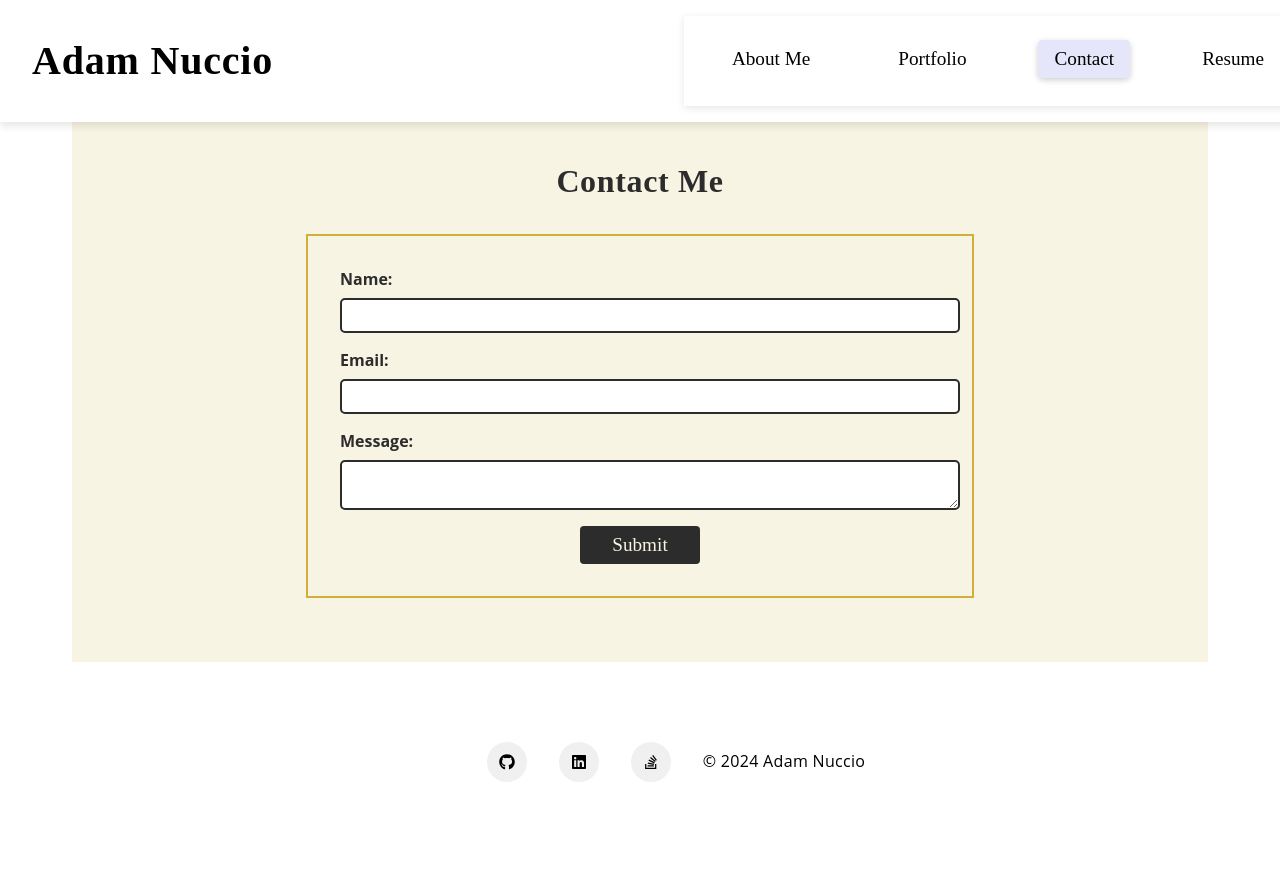
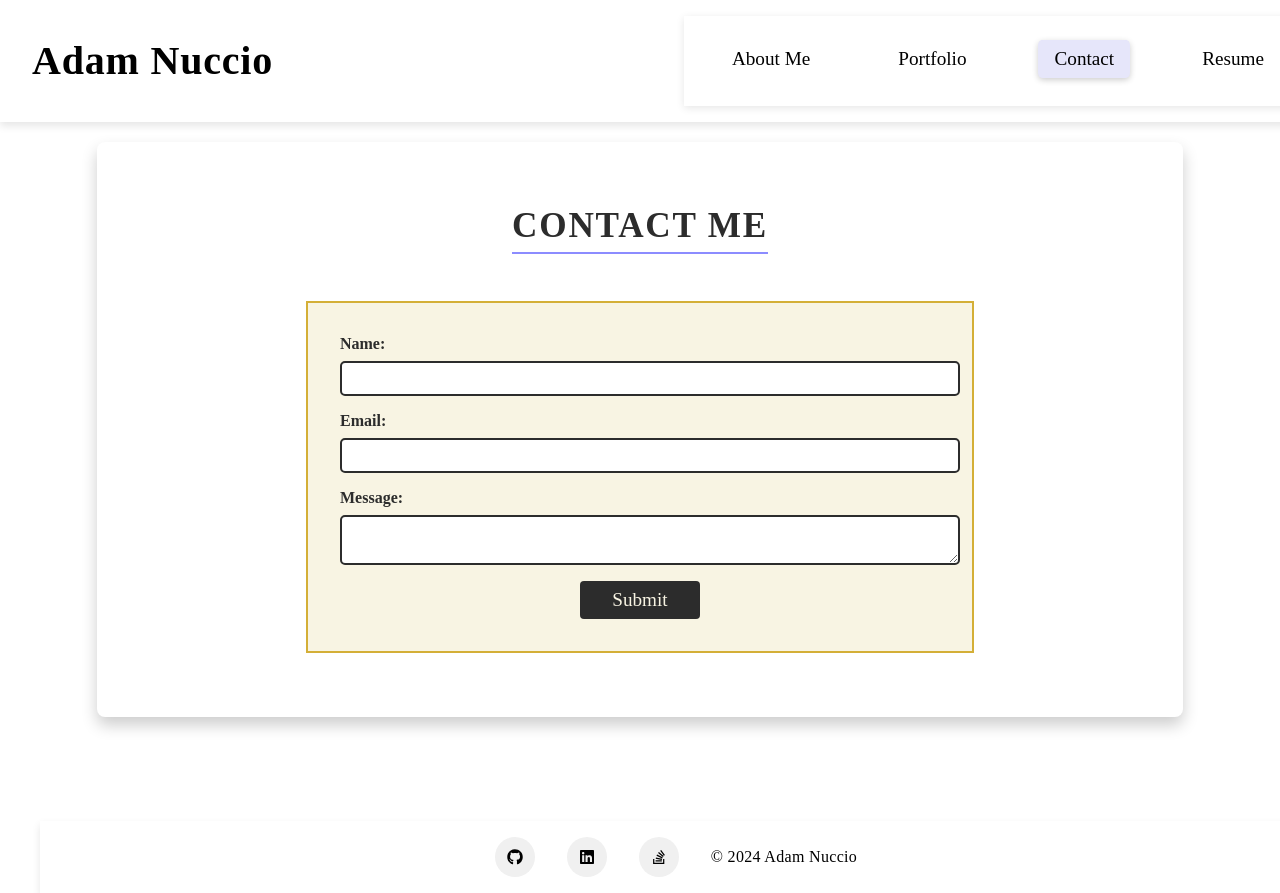
Before and after one commit to yahm0/AMN-REACT.JS-Portfolio, a React (Create React App) app: page /contact in a window 1280 px wide. Shown: the top 893 px of the page. Before the commit the page ends 800 px from the top, so only its background shows below. Built offline with nearby package versions, Linux system fonts and the light colour scheme.

Commit message:
Made changes to the css

```diff
--- a/src/styles/App.css
+++ b/src/styles/App.css
@@ -1,11 +1,13 @@
-/* src/styles/App.css */
-
 /* Basic App Container */
 .App {
   text-align: center;
   margin: 0 auto;
   max-width: 1200px;
   /* Centralize content and restrict the maximum width */
+  display: flex;
+  flex-direction: column;
+  min-height: 100vh;
+  /* Ensures the app takes up at least the full viewport height */
 }
 
 /* Main Content Area */
@@ -16,6 +18,8 @@ main {
   max-width: 100%;
   width: 100%;
   box-sizing: border-box;
+  flex: 1;
+  /* Allows the main content to expand and push the footer to the bottom */
 }
 
 /* Responsive Grid Layout */
@@ -90,6 +94,20 @@ nav ul li a.active {
   box-shadow: 0 2px 6px rgba(0, 0, 0, 0.2);
 }
 
+/* Footer - Sticky to the bottom of the page */
+.footer {
+  padding: 1rem 2rem;
+  background-color: #ffffff;
+  color: #000000;
+  text-align: center;
+  width: 100%;
+  border-top: none;
+  margin-top: 2rem;
+  box-shadow: 0 4px 8px rgba(0, 0, 0, 0.1);
+  font-family: 'Merriweather', serif;
+  position: relative;
+}
+
 /* Media Queries for Responsive Design */
 @media (max-width: 768px) {
 
--- a/src/styles/Contact.css
+++ b/src/styles/Contact.css
@@ -1,11 +1,50 @@
-/* src/styles/Contact.css */
-
 .contact {
   padding: 2rem;
   text-align: center;
-  background-color: #f8f4e3;
+  background-color: #ffffff;
+  border-radius: 8px;
+  box-shadow: 0 8px 16px rgba(0, 0, 0, 0.2);
+  max-width: 90%;
+  margin: 40px auto;
+  font-family: 'Merriweather', serif;
+  transition: transform 0.3s, box-shadow 0.3s;
+}
+
+.contact:hover {
+  transform: scale(1.02);
+  box-shadow: 0 12px 24px rgba(0, 0, 0, 0.3);
 }
 
 .contact h2 {
   color: #2c2c2c;
+  margin-bottom: 20px;
+  font-family: 'Merriweather', serif;
+  font-size: 2.2rem;
+  text-transform: uppercase;
+  letter-spacing: 0.05em;
+  position: relative;
+  display: inline-block;
 }
+
+.contact h2::after {
+  content: '';
+  position: absolute;
+  bottom: -5px;
+  left: 0;
+  width: 100%;
+  height: 2px;
+  background-color: #8c8cff;
+}
+
+.contact p {
+  font-size: 1rem;
+  color: #2c2c2c;
+  margin-top: 1rem;
+  line-height: 1.5;
+  letter-spacing: 0.02em;
+}
+
+.contact p:hover {
+  transform: scale(1.02);
+  box-shadow: 0 6px 12px rgba(0, 0, 0, 0.2);
+}
```
